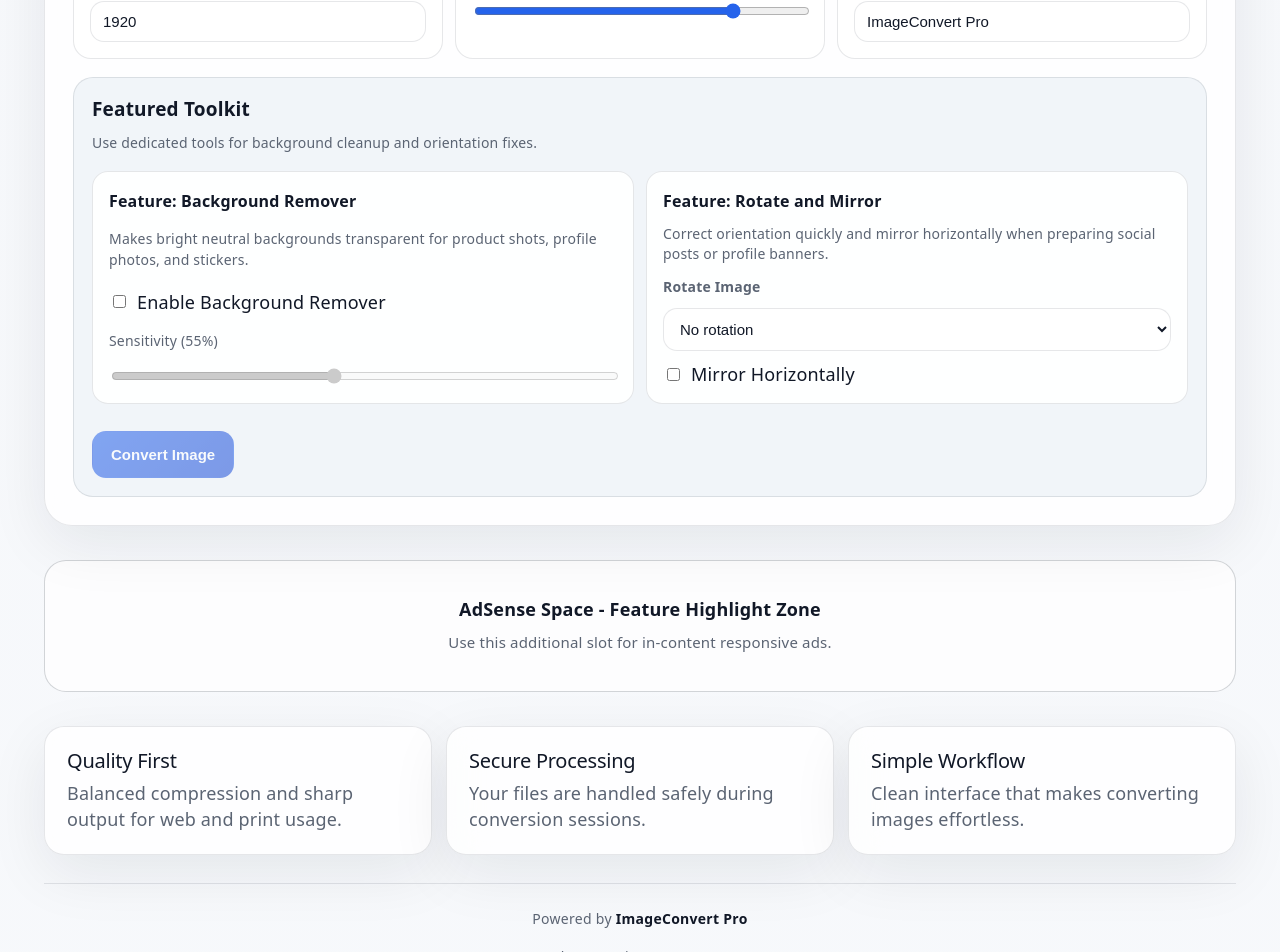
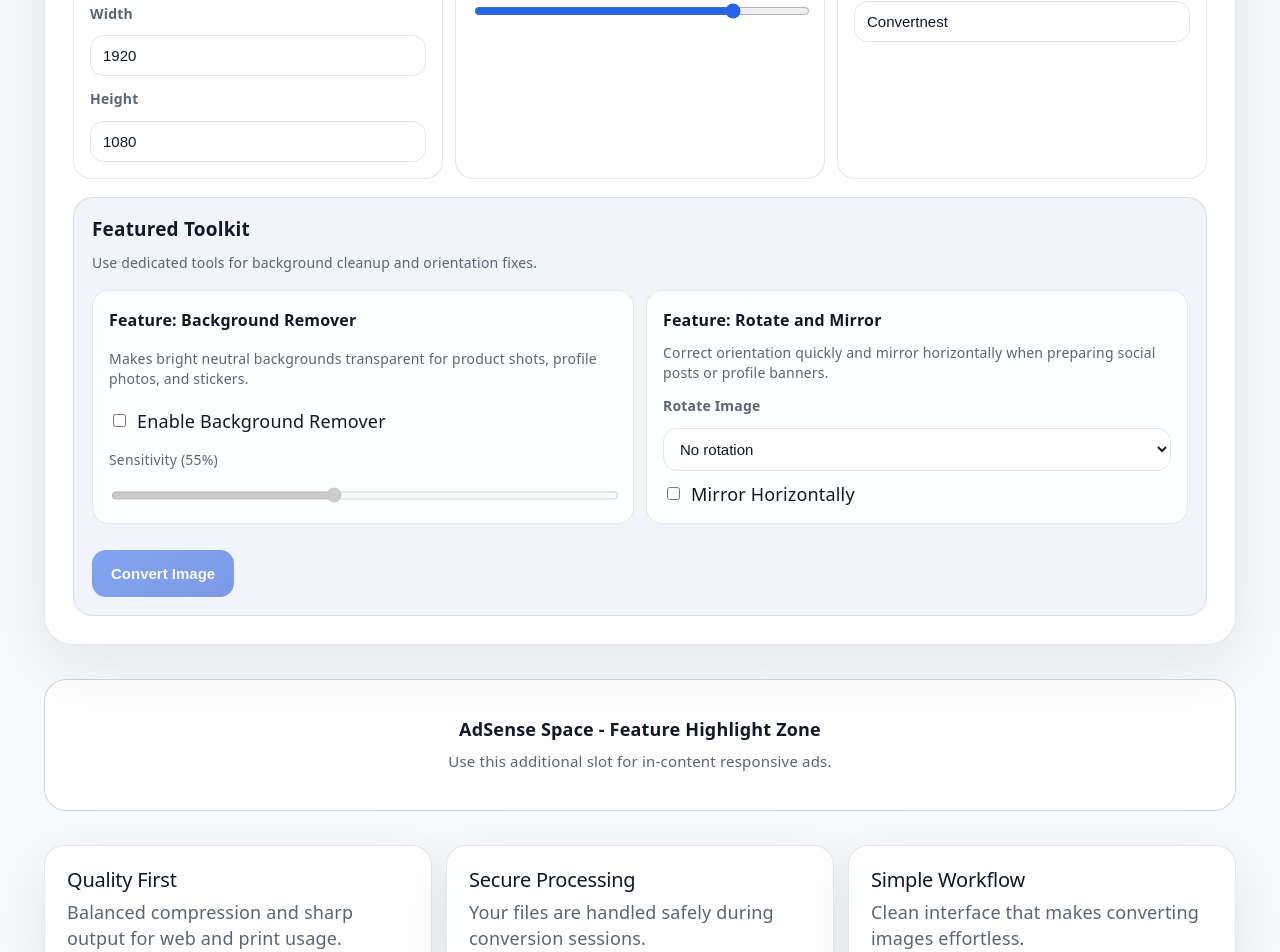
Before and after one commit to FromWorkProjects/ImageConverter, a React (Vite) app: page / in a window 1280 px wide. Shown: the part 1380-2332 px from the top of the page. Built offline with nearby package versions, Linux system fonts and the light colour scheme.

Commit message:
dark/light mode definition applied to all pages in the projects

```diff
--- a/index.html
+++ b/index.html
@@ -4,7 +4,7 @@
     <meta charset="UTF-8" />
     <link rel="icon" type="image/svg+xml" href="/convert.png" />
     <meta name="viewport" content="width=device-width, initial-scale=1.0" />
-    <title>ImageConvert Pro</title>
+    <title>Convertnest</title>
   </head>
   <body>
     <div id="root"></div>
--- a/src/App.jsx
+++ b/src/App.jsx
@@ -14,9 +14,18 @@ const normalizePath = (pathname) => {
 };
 
 const getCurrentPath = () => normalizePath(window.location.pathname);
+const THEME_STORAGE_KEY = "convertnest-theme";
 
 function App() {
   const [path, setPath] = useState(getCurrentPath);
+  const [theme, setTheme] = useState(() => {
+    const storedTheme = window.localStorage.getItem(THEME_STORAGE_KEY);
+    return storedTheme === "dark" ? "dark" : "light";
+  });
+
+  useEffect(() => {
+    window.localStorage.setItem(THEME_STORAGE_KEY, theme);
+  }, [theme]);
 
   useEffect(() => {
     const syncPath = () => setPath(getCurrentPath());
@@ -33,15 +42,24 @@ function App() {
   const page = useMemo(() => {
     switch (path) {
       case "/about":
-        return <About />;
+        return <About theme={theme} />;
       case "/privacy":
-        return <PrivacyPolicy />;
+        return <PrivacyPolicy theme={theme} />;
       case "/contact":
-        return <Contact />;
+        return <Contact theme={theme} />;
       default:
-        return <ConverterPage />;
+        return (
+          <ConverterPage
+            theme={theme}
+            onToggleTheme={() =>
+              setTheme((currentTheme) =>
+                currentTheme === "light" ? "dark" : "light",
+              )
+            }
+          />
+        );
     }
-  }, [path]);
+  }, [path, theme]);
 
   return page;
 }
--- a/src/home/ConverterPage.jsx
+++ b/src/home/ConverterPage.jsx
@@ -179,8 +179,7 @@ const ThemeIcon = ({ theme }) => {
   );
 };
 
-const ConverterPage = () => {
-  const [theme, setTheme] = useState("light");
+const ConverterPage = ({ theme = "light", onToggleTheme }) => {
   const [selectedFile, setSelectedFile] = useState(null);
   const [selectedPreviewUrl, setSelectedPreviewUrl] = useState("");
   const [backgroundPreviewUrl, setBackgroundPreviewUrl] = useState("");
@@ -194,9 +193,10 @@ const ConverterPage = () => {
   const [fromFormat, setFromFormat] = useState("auto");
   const [toFormat, setToFormat] = useState("png");
   const [resizeWidth, setResizeWidth] = useState(1920);
+  const [resizeHeight, setResizeHeight] = useState(1080);
   const [quality, setQuality] = useState(85);
   const [addWatermark, setAddWatermark] = useState(false);
-  const [watermarkText, setWatermarkText] = useState("ImageConvert Pro");
+  const [watermarkText, setWatermarkText] = useState("Convertnest");
   const [removeBackground, setRemoveBackground] = useState(false);
   const [backgroundSensitivity, setBackgroundSensitivity] = useState(55);
   const [rotation, setRotation] = useState(0);
@@ -258,10 +258,7 @@ const ConverterPage = () => {
         sourceImageUrl = URL.createObjectURL(selectedFile);
         const image = await loadImageFromUrl(sourceImageUrl);
         const width = Math.max(1, Number(resizeWidth) || image.width);
-        const height = Math.max(
-          1,
-          Math.round((image.height / image.width) * width),
-        );
+        const height = Math.max(1, Number(resizeHeight) || image.height);
 
         const baseCanvas = document.createElement("canvas");
         baseCanvas.width = width;
@@ -356,6 +353,7 @@ const ConverterPage = () => {
   }, [
     selectedFile,
     resizeWidth,
+    resizeHeight,
     removeBackground,
     backgroundSensitivity,
     rotation,
@@ -449,10 +447,7 @@ const ConverterPage = () => {
       setStatusMessage("Applying selected options...");
 
       const width = Math.max(1, Number(resizeWidth) || image.width);
-      const height = Math.max(
-        1,
-        Math.round((image.height / image.width) * width),
-      );
+      const height = Math.max(1, Number(resizeHeight) || image.height);
       const canvas = document.createElement("canvas");
       canvas.width = width;
       canvas.height = height;
@@ -549,7 +544,7 @@ const ConverterPage = () => {
     <main className={`converter-page theme-${theme}`}>
       <header className="top-menu">
         <div className="brand-block">
-          <div className="brand">ImageConvert Pro</div>
+          <div className="brand">Convertnest</div>
           <span className="brand-tag">
             Professional image tools for web teams
           </span>
@@ -570,11 +565,7 @@ const ConverterPage = () => {
         <button
           type="button"
           className="theme-toggle"
-          onClick={() =>
-            setTheme((currentTheme) =>
-              currentTheme === "light" ? "dark" : "light",
-            )
-          }
+          onClick={onToggleTheme}
           aria-label={`Switch to ${theme === "light" ? "dark" : "light"} mode`}
         >
           <ThemeIcon theme={theme} />
@@ -713,16 +704,33 @@ const ConverterPage = () => {
         <div className="extra-features">
           <h2>Advanced Options</h2>
           <div className="feature-grid">
-            <label className="feature-item">
-              <span>Resize Width (px)</span>
+            <div className="feature-item">
+              <span>Custom Resize (px)</span>
+              <label className="field">
+                <span>Width</span>
                 <input
                   type="number"
-                min="320"
+                  min="1"
                   max="7680"
                   value={resizeWidth}
-                onChange={(event) => setResizeWidth(Number(event.target.value))}
+                  onChange={(event) =>
+                    setResizeWidth(Number(event.target.value))
+                  }
                 />
               </label>
+              <label className="field">
+                <span>Height</span>
+                <input
+                  type="number"
+                  min="1"
+                  max="7680"
+                  value={resizeHeight}
+                  onChange={(event) =>
+                    setResizeHeight(Number(event.target.value))
+                  }
+                />
+              </label>
+            </div>
 
             <label className="feature-item">
               <span>Compression Quality ({quality}%)</span>
@@ -965,7 +973,7 @@ const ConverterPage = () => {
 
       <footer className="page-footer">
         <p>
-          Powered by <span>ImageConvert Pro</span>
+          Powered by <span>Convertnest</span>
         </p>
         <div className="footer-links">
           <a href="/about">About</a>
--- a/src/pages/About.jsx
+++ b/src/pages/About.jsx
@@ -10,18 +10,18 @@ const stats = [
     body: "JPG is best for photos and smaller file sizes, PNG is best for transparency and sharp graphics, WEBP offers strong web compression with good quality, AVIF provides modern high-efficiency output, and SVG is ideal for scalable vector visuals.",
   },
   {
-    title: "Why use ImageConvert Pro",
-    body: "ImageConvert Pro combines conversion, resize controls, compression tuning, watermarking, background cleanup, and orientation tools in one workflow so creators and teams can prepare production-ready images faster.",
+    title: "Why use Convertnest",
+    body: "Convertnest combines conversion, resize controls, compression tuning, watermarking, background cleanup, and orientation tools in one workflow so creators and teams can prepare production-ready images faster.",
   },
 ];
 
-function About() {
+function About({ theme = "light" }) {
   return (
-    <main className="info-page">
+    <main className={`info-page theme-${theme}`}>
       <div className="info-shell">
         <header className="info-topbar">
           <div className="info-brand">
-            <a href="/">ImageConvert Pro</a>
+            <a href="/">Convertnest</a>
             <span>Media format conversion for modern teams</span>
           </div>
           <nav className="info-nav" aria-label="Page navigation">
@@ -38,7 +38,7 @@ function About() {
           <div>
             <p className="info-kicker">About the product</p>
             <h1>
-              ImageConvert Pro helps you convert and optimize images for real
+              Convertnest helps you convert and optimize images for real
               web use.
             </h1>
             <p>
@@ -84,7 +84,7 @@ function About() {
         <section className="contact-card">
           <h2>Who this application is for</h2>
           <p>
-            ImageConvert Pro is useful for bloggers, developers, marketers,
+            Convertnest is useful for bloggers, developers, marketers,
             ecommerce sellers, students, and content creators who frequently
             prepare product images, social posts, banners, and website assets.
             It is designed for quick results and consistent quality in
@@ -98,7 +98,7 @@ function About() {
           </div>
         </section>
 
-        <footer className="info-footer">Powered by ImageConvert Pro</footer>
+        <footer className="info-footer">Powered by Convertnest</footer>
       </div>
     </main>
   );
--- a/src/pages/Contact.jsx
+++ b/src/pages/Contact.jsx
@@ -1,12 +1,12 @@
 import "./InfoPages.css";
 
-function Contact() {
+function Contact({ theme = "light" }) {
   return (
-    <main className="info-page">
+    <main className={`info-page theme-${theme}`}>
       <div className="info-shell">
         <header className="info-topbar">
           <div className="info-brand">
-            <a href="/">ImageConvert Pro</a>
+            <a href="/">Convertnest</a>
             <span>Media format conversion for modern teams</span>
           </div>
           <nav className="info-nav" aria-label="Page navigation">
@@ -59,14 +59,14 @@ function Contact() {
               business contact information when you are ready to publish.
             </p>
             <div className="contact-links">
-              <a href="mailto:support@imageconvertpro.com">
-                support@imageconvertpro.com
+              <a href="mailto:support@convertnest.com">
+                support@convertnest.com
               </a>
               <a
-                href="mailto:partnerships@imageconvertpro.com"
+                href="mailto:partnerships@convertnest.com"
                 className="secondary"
               >
-                partnerships@imageconvertpro.com
+                partnerships@convertnest.com
               </a>
             </div>
           </article>
--- a/src/pages/PrivacyPolicy.jsx
+++ b/src/pages/PrivacyPolicy.jsx
@@ -1,12 +1,12 @@
 import "./InfoPages.css";
 
-function PrivacyPolicy() {
+function PrivacyPolicy({ theme = "light" }) {
   return (
-    <main className="info-page">
+    <main className={`info-page theme-${theme}`}>
       <div className="info-shell">
         <header className="info-topbar">
           <div className="info-brand">
-            <a href="/">ImageConvert Pro</a>
+            <a href="/">Convertnest</a>
             <span>Media format conversion for modern teams</span>
           </div>
           <nav className="info-nav" aria-label="Page navigation">
@@ -22,11 +22,11 @@ function PrivacyPolicy() {
         <section className="info-hero">
           <div>
             <p className="info-kicker">Privacy policy</p>
-            <h1>Your privacy matters at ImageConvert Pro.</h1>
+            <h1>Your privacy matters at Convertnest.</h1>
             <p>
               This Privacy Policy explains what information is processed when
-              you use ImageConvert Pro, how we use it, and what choices you
-              have. By using the service, you agree to this policy.
+              you use Convertnest, how we use it, and what choices you have. By
+              using the service, you agree to this policy.
             </p>
           </div>
 
@@ -93,10 +93,10 @@ function PrivacyPolicy() {
           <article className="privacy-card">
             <h2>3. How image files are handled</h2>
             <p>
-              ImageConvert Pro is designed so that file processing happens
-              inside the browser during your active session. Converted files are
-              generated for download and are not intended to be permanently
-              stored by us as part of normal operation.
+              Convertnest is designed so that file processing happens inside the
+              browser during your active session. Converted files are generated
+              for download and are not intended to be permanently stored by us
+              as part of normal operation.
             </p>
           </article>
           <article className="privacy-card">
@@ -145,7 +145,7 @@ function PrivacyPolicy() {
           <article className="privacy-card">
             <h2>8. Children&apos;s privacy</h2>
             <p>
-              ImageConvert Pro is not intended for children under 13. We do not
+              Convertnest is not intended for children under 13. We do not
               knowingly collect personal data from children. If you believe a
               child provided personal information, please contact us so we can
               take appropriate action.
```
Also changed, not shown: src/home/css/ConverterPage.css (+24 -1 lines), src/pages/InfoPages.css (+19 -0 lines), 1 other file (tests, documents, lock files or other folders). Lines whose indentation alone changed are shown as unchanged.
